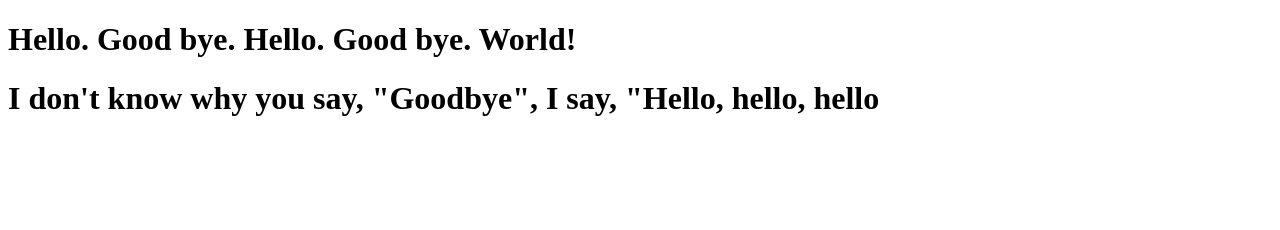
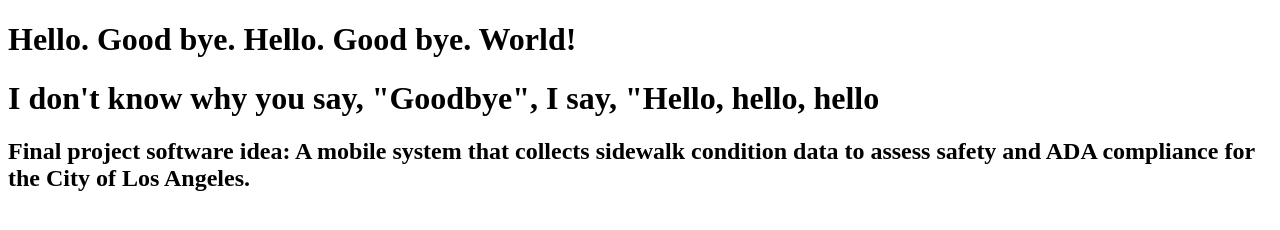
Before and after one commit to jmiralo84/CS3338-first-project, a plain HTML site: page index.html in a window 1280 px wide. Drawn offline with Linux system fonts and the light colour scheme.

Commit message:
Updated index.html with final project software idea

```diff
--- a/index.html
+++ b/index.html
@@ -8,5 +8,6 @@
 <body>
     <h1>Hello. Good bye. Hello. Good bye. World!</h1>
     <h1>I don't know why you say, "Goodbye", I say, "Hello, hello, hello</h1>
+    <h2>Final project software idea: A mobile system that collects sidewalk condition data to assess safety and ADA compliance for the City of Los Angeles.</h2>
 </body>
 </html>
```
